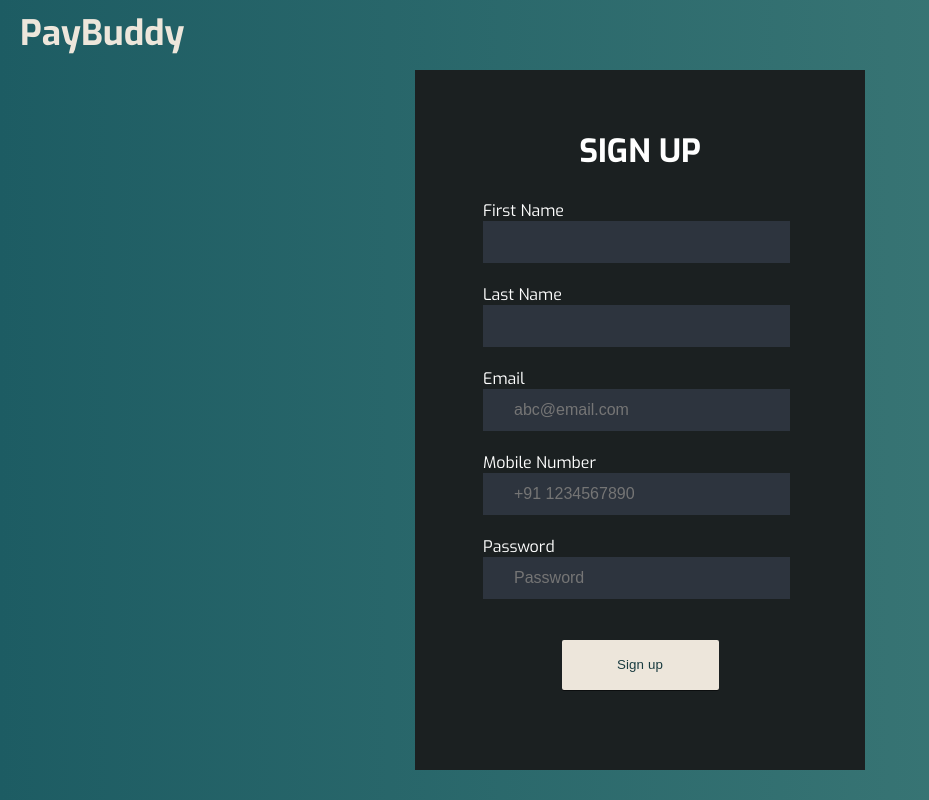
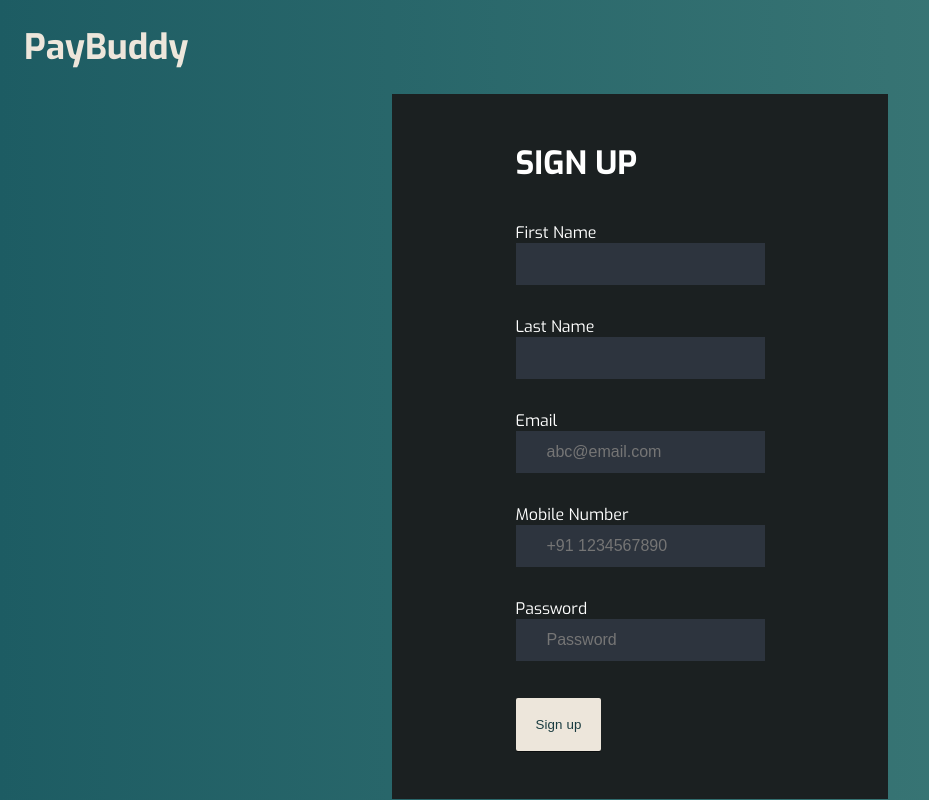
Before and after one commit to Naitik2929/PayBuddy_CE089_CE094_CE118, a PHP site: page /html/create.html in a window 1280 px wide. Shown: the whole page, without its empty margins (0-929 px from the left). Run offline with PHP 8.4, Linux system fonts and the light colour scheme.

Commit message:
Update create.css

```diff
--- a/PayBuddy/css/create.css
+++ b/PayBuddy/css/create.css
@@ -5,19 +5,10 @@
   padding: 0px;
 }
 
-.login-div{
-  margin-top: 70px;
-
-}
-.context {
-  position: absolute;
-  top: 10px;
-  left: 20px;
-}
-
 .context h1 {
   color: #ede6db;
   font-size: 35px;
+  padding: 24px;
 }
 body {
   font-family: "Exo", sans-serif;
@@ -27,60 +18,21 @@ body {
 }
 .login-content {
   display: flex;
-  flex-direction: column;
   background-color: #1B2021;
+  padding: 48px;
+  justify-content:center ;
+  max-width: 400px;
+  margin: 0 auto;
+}
 
-
-    min-height: 80vh;
-
-      padding: 60px 68px 40px ;
-      padding-bottom: 0;
-      margin-bottom: 0px;
-
-
-}
 .login-content h1{
   color: azure;
 }
-@media only screen and (min-width: 740px) {
-  .login-body{
-    margin: 0 auto -236px;
-    padding: 0 5%;
-    height: 50%;
-    background-color: transparent;
-    max-width: 450px;
-  }
+
+form > div {
+  padding-top: 10px;
 }
 
-.login-body {
-  padding: 0 0;
-  height: 100%;
-    background-color: transparent;
-
-
-}
-.login-body ::before{
-  content: "";
-    height: 100%;
-    display: block;
-}
-@media only screen and (min-width: 740px) {
-  .login-body:before {
-    content: "";
-    height: 100%;
-    display: block;
-  }
-}
-@media only screen and (min-width: 740px){
-.login-content {
-  display: flex;
-  min-height: 80vh;
-
-    padding: 60px 68px 40px ;
-    padding-bottom: 0px;
-    margin-bottom: 0px;
-}
-}
 .hybrid-login-form .hybrid-login-form-main {
   -webkit-box-flex: 1;
   -webkit-flex-grow: 1;
@@ -101,16 +53,6 @@ body {
   padding-bottom: 0px;
   max-width: 100%;
 }
-@media only screen and (min-width: 740px) {
-    .nfemailcontrol ,.nfpasswordcontrol,.nffnamecontrol,.nflnamecontrol,.nfphonecontrol{
-
-       border-radius: 4px;
-    display: flex;
-    flex-direction: column;
-    padding: 0px;
-  }
-}
-
 .nfemailcontrol ,.nfpasswordcontrol,.nffnamecontrol,.nflnamecontrol,.nfphonecontrol{
   border-radius: 4px;
   display: flex;
@@ -120,8 +62,6 @@ body {
 
 .placelabel{
   color: #fff;
-
-
 }
 .btn {
   display: inline-block;
@@ -158,11 +98,9 @@ body {
 }
 
 .btn.btn-small {
-  display: block;
-  width: 50%;
-  padding: 0;
-  margin: 1.5em auto;
-  line-height: 50px;
+  width: fit-content;
+  padding: 20px;
+  margin-top: 16px;
 }
 
 .btn-submit {
@@ -188,13 +126,9 @@ body {
   font-size: 16px;
   height: 20px;
   padding: 10px;
-  width: 265px;
   font-family: 'poppins', sans-serif;
   padding-left: 30px;
   -webkit-transition: all 0.3s ease 0s;
   -o-transition: all 0.3s ease 0s;
   transition: all 0.3s ease 0s;
 }
-.hybrid-login-form-main h1{
-  text-align: center;
-}
```
